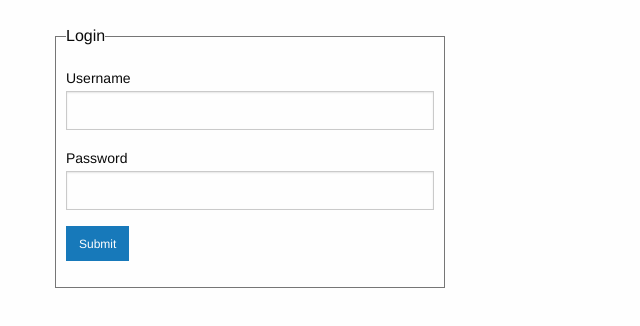
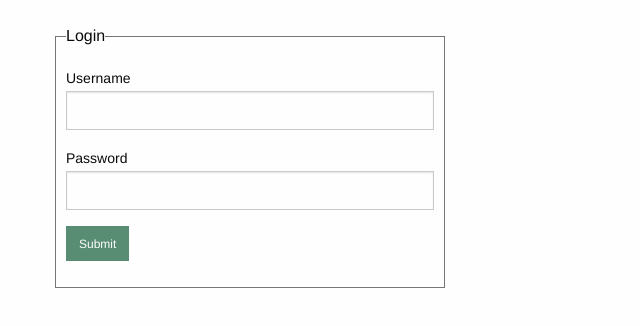
Before and after one commit to asommer70/strangway-frontend, a React app: page /login in a window 1280 px wide. Shown: the whole page, without its empty margins (0-640 px from the left). Built offline with nearby package versions, Linux system fonts and the light colour scheme; what markdown-it-task-lists would draw is missing.

Commit message:
Changed primary Foundation colors.

```diff
--- a/src/scss/_settings.scss
+++ b/src/scss/_settings.scss
@@ -68,13 +68,21 @@
 $global-font-size: 100%;
 $global-width: rem-calc(1200);
 $global-lineheight: 1.5;
+// $foundation-palette: (
+//   primary: #1779ba,
+//   secondary: #767676,
+//   success: #3adb76,
+//   warning: #ffae00,
+//   alert: #cc4b37,
+// );
 $foundation-palette: (
-  primary: #1779ba,
+  primary: #588C73,
   secondary: #767676,
-  success: #3adb76,
-  warning: #ffae00,
-  alert: #cc4b37,
+  success: #F2E394,
+  warning: #F2AE72,
+  alert: #D96459,
 );
+
 $light-gray: #e6e6e6;
 $medium-gray: #cacaca;
 $dark-gray: #8a8a8a;
--- a/src/scss/main.scss
+++ b/src/scss/main.scss
@@ -2,6 +2,11 @@
 @import 'settings';
 @import 'includes';
 @import 'checkboxes';
+
+// #588C73 - Green
+// #F2E394 - Yellow
+// #F2AE72 - Orange
+// #D96459 - Red
 
 fieldset {
   border: solid 1px map-get($foundation-palette, secondary);
```
